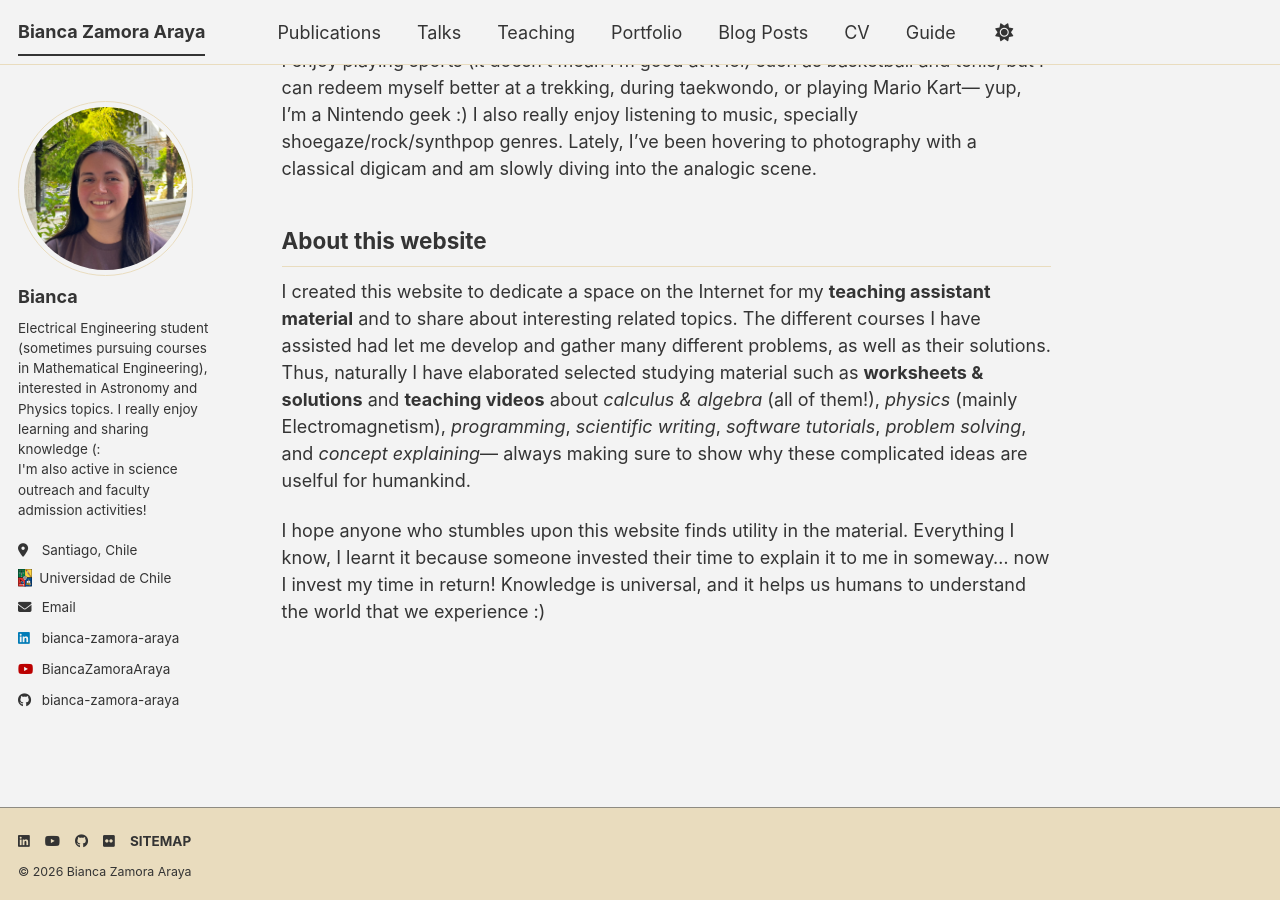
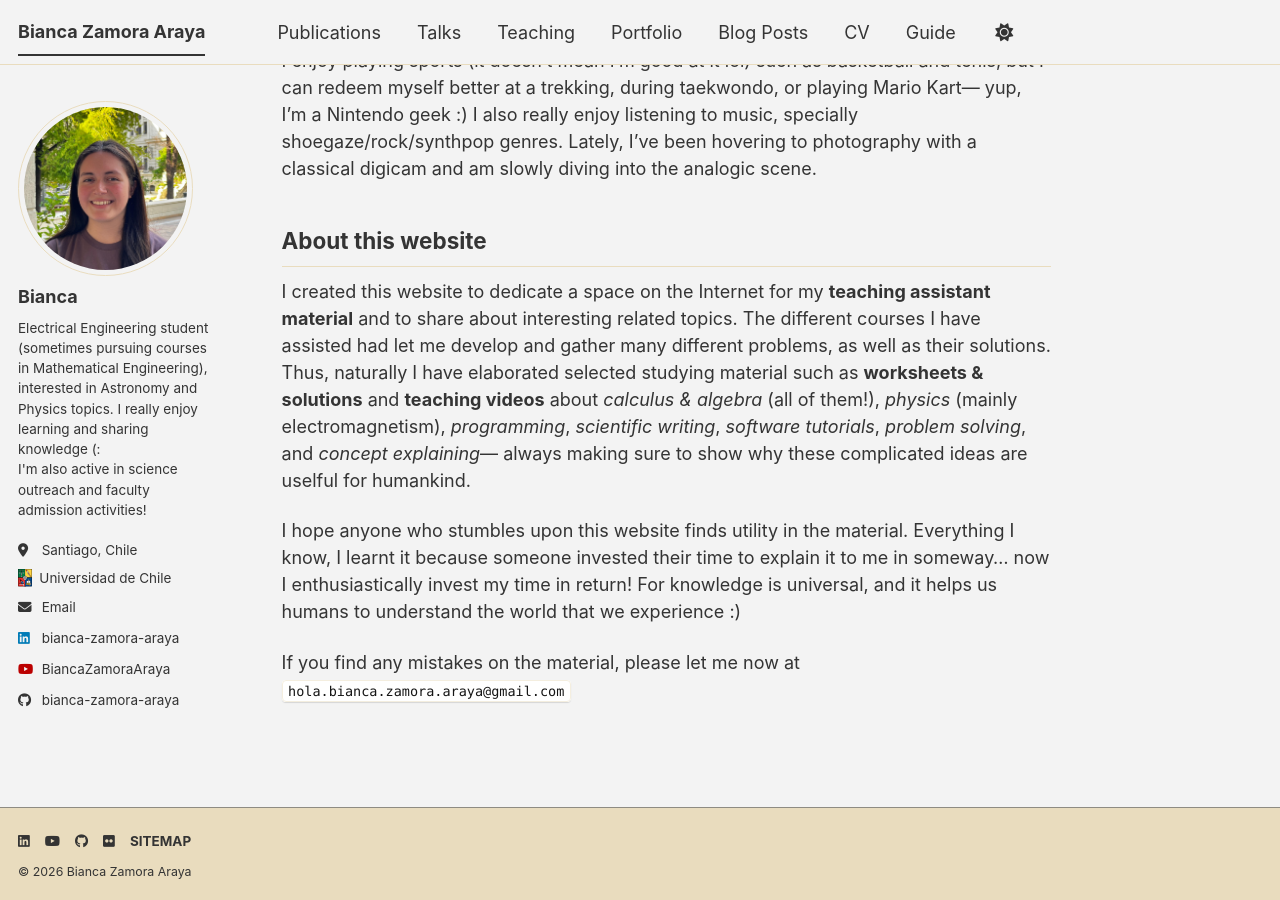
Before and after one commit to Bianca-Zamora-Araya/Bianca-Zamora-Araya.github.io, a Jekyll site: the page built from _pages/about.md, in a window 1280 px wide and 900 px high, scrolled down 1048 px. Built offline with Jekyll 4.4.1, drawn with Linux system fonts in a browser that asks for light colours; a style sheet for code colours, icons or effects is not loaded.

Commit message:
Update about.md

````diff
--- a/_pages/about.md
+++ b/_pages/about.md
@@ -19,6 +19,8 @@ I enjoy playing sports (it doesn't mean I'm good at it lol) such as basketball a
 
 About this website
 ---
-I created this website to dedicate a space on the Internet for my **teaching assistant material** and to share about interesting related topics. The different courses I have assisted had let me develop and gather many different problems, as well as their solutions. Thus, naturally I have elaborated selected studying material such as **worksheets & solutions** and **teaching videos** about *calculus & algebra* (all of them!), *physics* (mainly Electromagnetism), *programming*, *scientific writing*, *software tutorials*, *problem solving*, and *concept explaining*— always making sure to show why these complicated ideas are uselful for humankind.
+I created this website to dedicate a space on the Internet for my **teaching assistant material** and to share about interesting related topics. The different courses I have assisted had let me develop and gather many different problems, as well as their solutions. Thus, naturally I have elaborated selected studying material such as **worksheets & solutions** and **teaching videos** about *calculus & algebra* (all of them!), *physics* (mainly electromagnetism), *programming*, *scientific writing*, *software tutorials*, *problem solving*, and *concept explaining*— always making sure to show why these complicated ideas are uselful for humankind.
 
-I hope anyone who stumbles upon this website finds utility in the material. Everything I know, I learnt it because someone invested their time to explain it to me in someway... now I invest my time in return! Knowledge is universal, and it helps us humans to understand the world that we experience :)
+I hope anyone who stumbles upon this website finds utility in the material. Everything I know, I learnt it because someone invested their time to explain it to me in someway... now I enthusiastically invest my time in return! For knowledge is universal, and it helps us humans to understand the world that we experience :)
+
+If you find any mistakes on the material, please let me now at ```hola.bianca.zamora.araya@gmail.com```
````
